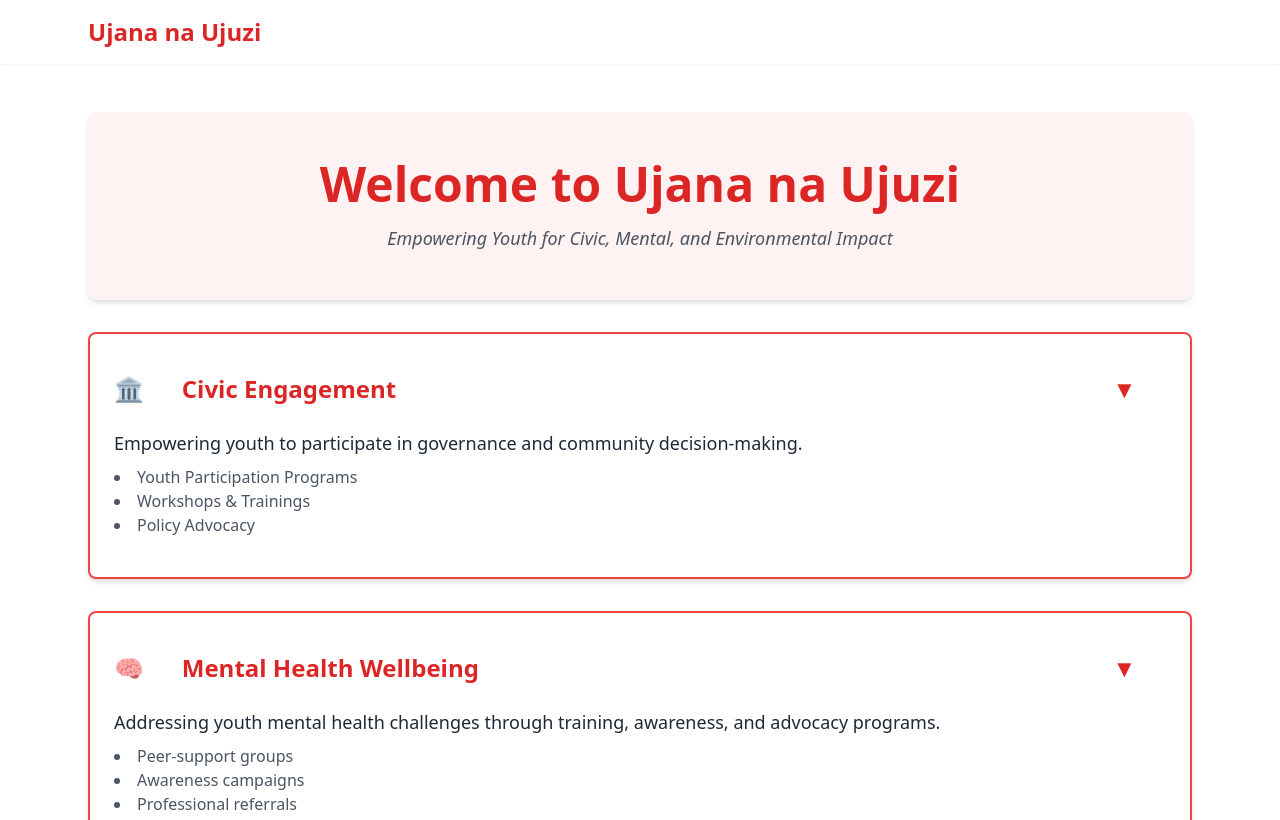
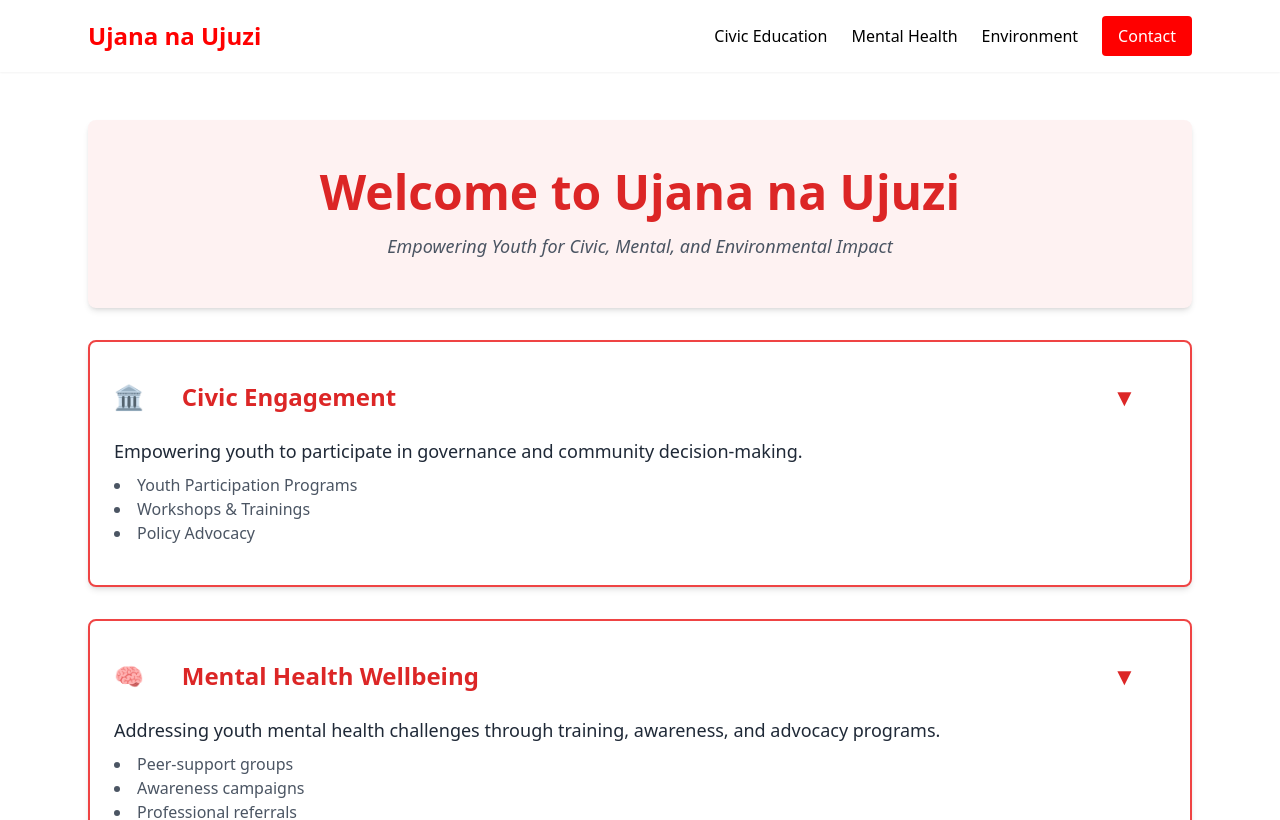
Before and after one commit to Larrymeez/Ujana-na-Ujuzi, a React (Vite) app: page / in a window 1280 px wide. Shown: the top 820 px of the page. Built offline with nearby package versions, Linux system fonts and the light colour scheme.

Commit message:
Debugs hero section

```diff
--- a/src/App.jsx
+++ b/src/App.jsx
@@ -138,19 +138,19 @@ export default function App() {
       {/* Header / Nav */}
     <header className="bg-light shadow-sm sticky top-0 z-20">
        <div className="max-w-6xl mx-auto px-6 py-4 flex items-center justify-between">
-          <a href="#" className="text-2xl font-bold text-red-600 hover:text-red-800 transition-colors">
-            Ujana na Ujuzi
-          </a>
+       <a  href="#" className="text-2xl font-bold text-primary">Ujana na Ujuzi</a>
 
-          <nav className="hidden md:flex gap-6 items-center">
-            <a href="#civic" className="hover:text-red-600 transition-colors">Civic</a>
-            <a href="#mental" className="hover:text-red-600 transition-colors">Mental</a>
-            <a href="#env" className="hover:text-red-600 transition-colors">Environment</a>
+      <nav className="flex gap-6 items-center">
+         <a href="#civic" className="hover:text-primary">Civic Education</a>
+        <a href="#mental" className="hover:text-primary">Mental Health</a>
+        <a href="#env" className="hover:text-primary">Environment</a>
+        <a href="#contact" className="bg-primary text-light px-4 py-2 rounded hover:bg-red-700">Contact</a>
       </nav>
 
       <MobileMenu />
      </div>
     </header>
+
 
       {/* Main Content */}
       <main className="flex-1 max-w-6xl mx-auto px-6 py-12 space-y-8">
```
Lines whose indentation alone changed are shown as unchanged.
